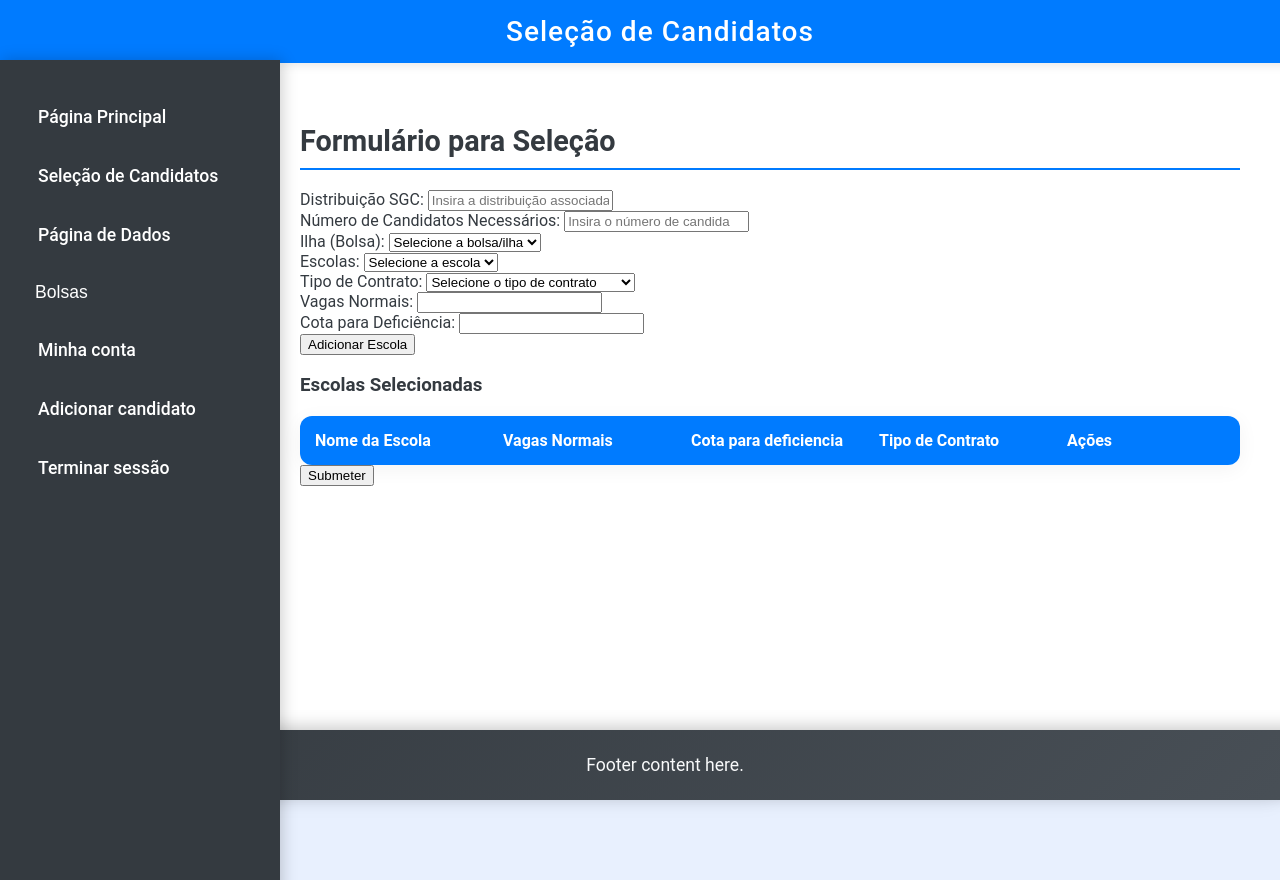
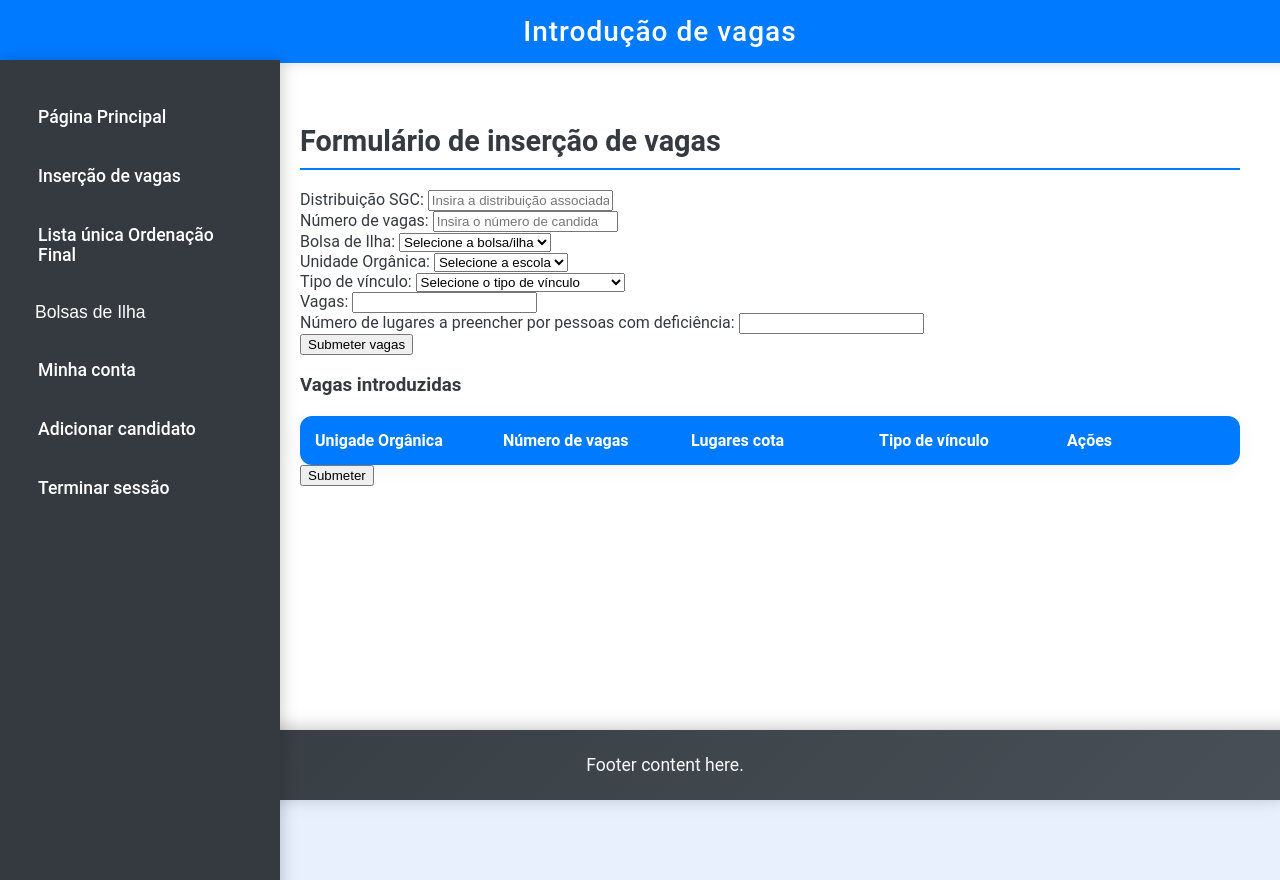
Before and after one commit to RafaelPereira014/projeto_Bolsas, a Flask app: template templates/selection.html in a window 1280 px wide. Run offline with Flask 3, Linux system fonts and the light colour scheme; the template is opened without the code that fills it, so the values that code supplies are empty.

Commit message:
frontend fixes

```diff
--- a/templates/resultados.html
+++ b/templates/resultados.html
@@ -16,10 +16,10 @@
         <div class="sidebar">
             <ul>
                 <li><a href="/mainpage">Página Principal</a></li>
-                <li><a href="/selectionpage">Seleção de Candidatos</a></li>
-                <li><a href="/consulta">Página de Dados</a></li>
+                <li><a href="/selectionpage">Inserção de vagas</a></li>
+                <li><a href="/consulta">Lista única Ordenação Final</a></li>
             </ul>
-            <button class="toggle-button">Bolsas</button>
+            <button class="toggle-button">Bolsas de Ilha</button>
             <ul class="bolsas-menu" style="display:none;">
                 <li><a href="/Bolsas/SaoMiguel">Bolsa de Ilha São Miguel</a></li>
                 <li><a href="/Bolsas/Terceira">Bolsa de Ilha Terceira</a></li>
--- a/templates/selection.html
+++ b/templates/selection.html
@@ -7,21 +7,21 @@
     <link rel="stylesheet" href="{{ url_for('static', filename='css/selection.css') }}">
     <link rel="icon" href="{{ url_for('static', filename='images/GBI.png') }}" type="image/png"> <!-- Favicon -->
 
-    <title>Seleção de Candidatos</title>
+    <title>Introdução de vagas</title>
 </head>
 <body>
     <div class="container">
         <header>
-            <h1>Seleção de Candidatos</h1>
+            <h1>Introdução de vagas</h1>
         </header>
 
         <div class="sidebar">
             <ul>
                 <li><a href="/mainpage">Página Principal</a></li>
-                <li><a href="/selectionpage">Seleção de Candidatos</a></li>
-                <li><a href="/consulta">Página de Dados</a></li>
+                <li><a href="/selectionpage">Inserção de vagas</a></li>
+                <li><a href="/consulta">Lista única Ordenação Final</a></li>
             </ul>
-            <button class="toggle-button">Bolsas</button>
+            <button class="toggle-button">Bolsas de Ilha</button>
             <ul class="bolsas-menu" style="display:none;">
                 <li><a href="/Bolsas/SaoMiguel">Bolsa de Ilha São Miguel</a></li>
                 <li><a href="/Bolsas/Terceira">Bolsa de Ilha Terceira</a></li>
@@ -41,7 +41,7 @@
         </div>
 
         <div class="content">
-            <h2>Formulário para Seleção</h2>
+            <h2>Formulário de inserção de vagas</h2>
             <form id="selectionForm" action="/submit_selection" method="POST" class="form-horizontal" novalidate>
                 <div class="form-group">
                     <label for="distribuicao">Distribuição SGC:</label>
@@ -49,12 +49,12 @@
                 </div>
 
                 <div class="form-group">
-                    <label for="numero">Número de Candidatos Necessários:</label>
+                    <label for="numero">Número de vagas:</label>
                     <input type="number" id="numero" name="numero" placeholder="Insira o número de candidatos" required oninput="calculateVagas()">
                 </div>
 
                 <div class="form-group">
-                    <label for="ilha">Ilha (Bolsa):</label>
+                    <label for="ilha">Bolsa de Ilha:</label>
                     <select id="ilha" name="ilha" required>
                         <option value="">Selecione a bolsa/ilha</option>
                         {% for bolsa in bolsas %}
@@ -64,16 +64,16 @@
                 </div>
 
                 <div class="form-group">
-                    <label for="escola">Escolas:</label>
+                    <label for="escola">Unidade Orgânica:</label>
                     <select id="escola" name="escola" required>
                         <option value="">Selecione a escola</option>
                     </select>
                 </div>
 
                 <div class="form-group">
-                    <label for="contrato">Tipo de Contrato:</label>
+                    <label for="contrato">Tipo de vínculo:</label>
                     <select id="contrato" name="contrato_id" required>
-                        <option value="">Selecione o tipo de contrato</option>
+                        <option value="">Selecione o tipo de vínculo</option>
                         <option value="1">CTFP por tempo indeterminado</option>
                         <option value="2">CTFP a termo resolutivo</option>
                     </select>
@@ -81,29 +81,29 @@
 
                 <!-- Fields to display calculated values -->
                 <div class="form-group">
-                    <label for="vagas_normais">Vagas Normais:</label>
+                    <label for="vagas_normais">Vagas:</label>
                     <input type="number" id="vagas_normais" name="vagas_normais" readonly>
                 </div>
 
                 <div class="form-group">
-                    <label for="vagas_deficiencia">Cota para Deficiência:</label>
+                    <label for="vagas_deficiencia">Número de lugares a preencher por pessoas com deficiência:</label>
                     <input type="number" id="vagas_deficiencia" name="vagas_deficiencia" readonly>
                 </div>
 
 
                 <div class="form-group">
-                    <button type="button" id="addSchoolBtn">Adicionar Escola</button>
+                    <button type="button" id="addSchoolBtn">Submeter vagas</button>
                 </div>
 
                 <div class="selected-schools">
-                    <h3>Escolas Selecionadas</h3>
+                    <h3>Vagas introduzidas</h3>
                     <table id="selectedSchoolsTable">
                         <thead>
                             <tr>
-                                <th>Nome da Escola</th>
-                                <th>Vagas Normais</th>
-                                <th>Cota para deficiencia</th>
-                                <th>Tipo de Contrato</th>
+                                <th>Unigade Orgânica</th>
+                                <th>Número de vagas</th>
+                                <th>Lugares cota</th>
+                                <th>Tipo de vínculo</th>
                                 <th>Ações</th>
                             </tr>
                         </thead>
```
Also changed, not shown: templates/add_user.html (+4 -4 lines), templates/consulta.html (+8 -8 lines), templates/main.html (+7 -5 lines), templates/minhaconta.html (+5 -8 lines), templates/user_profile.html (+4 -4 lines).
